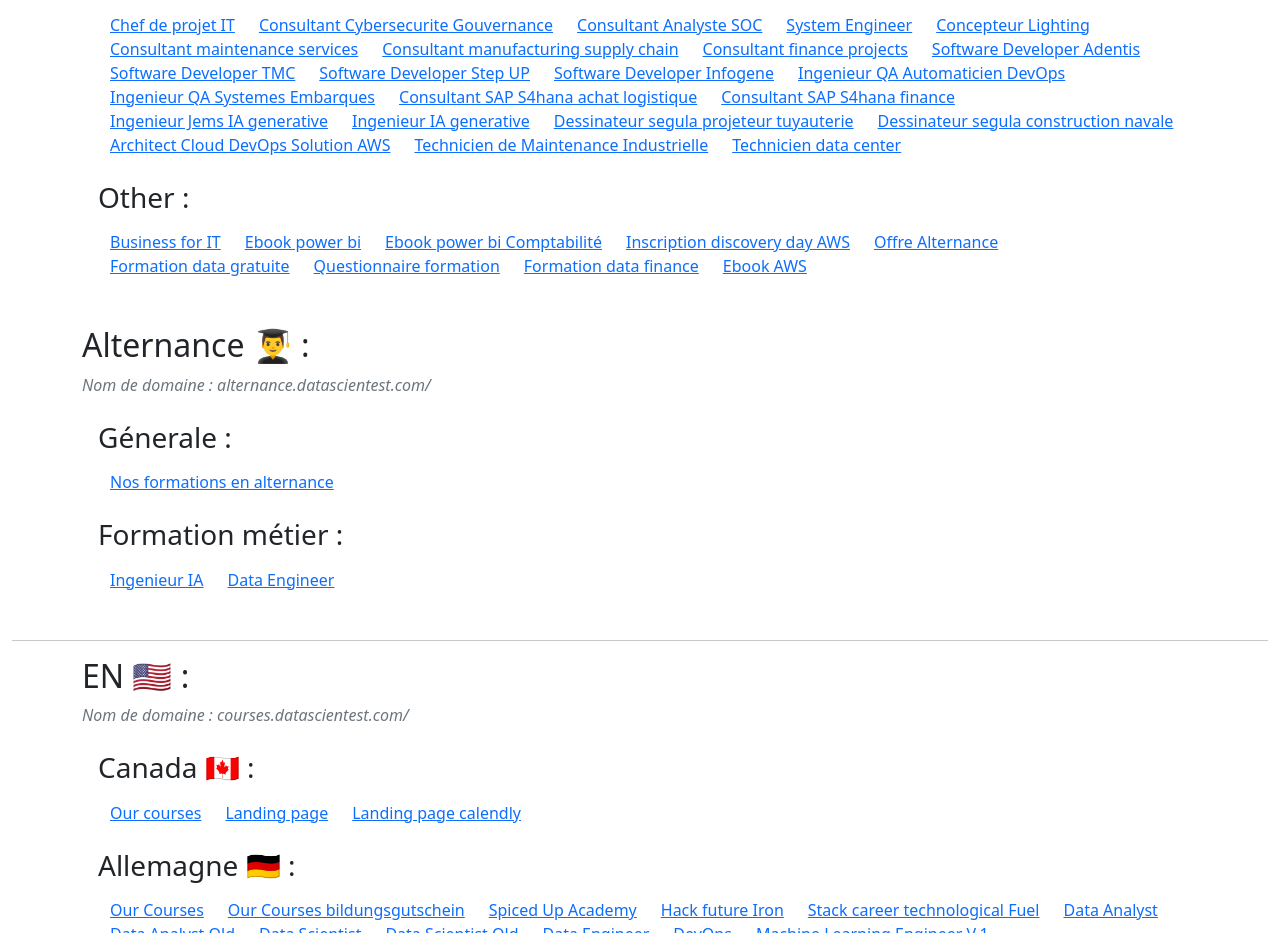
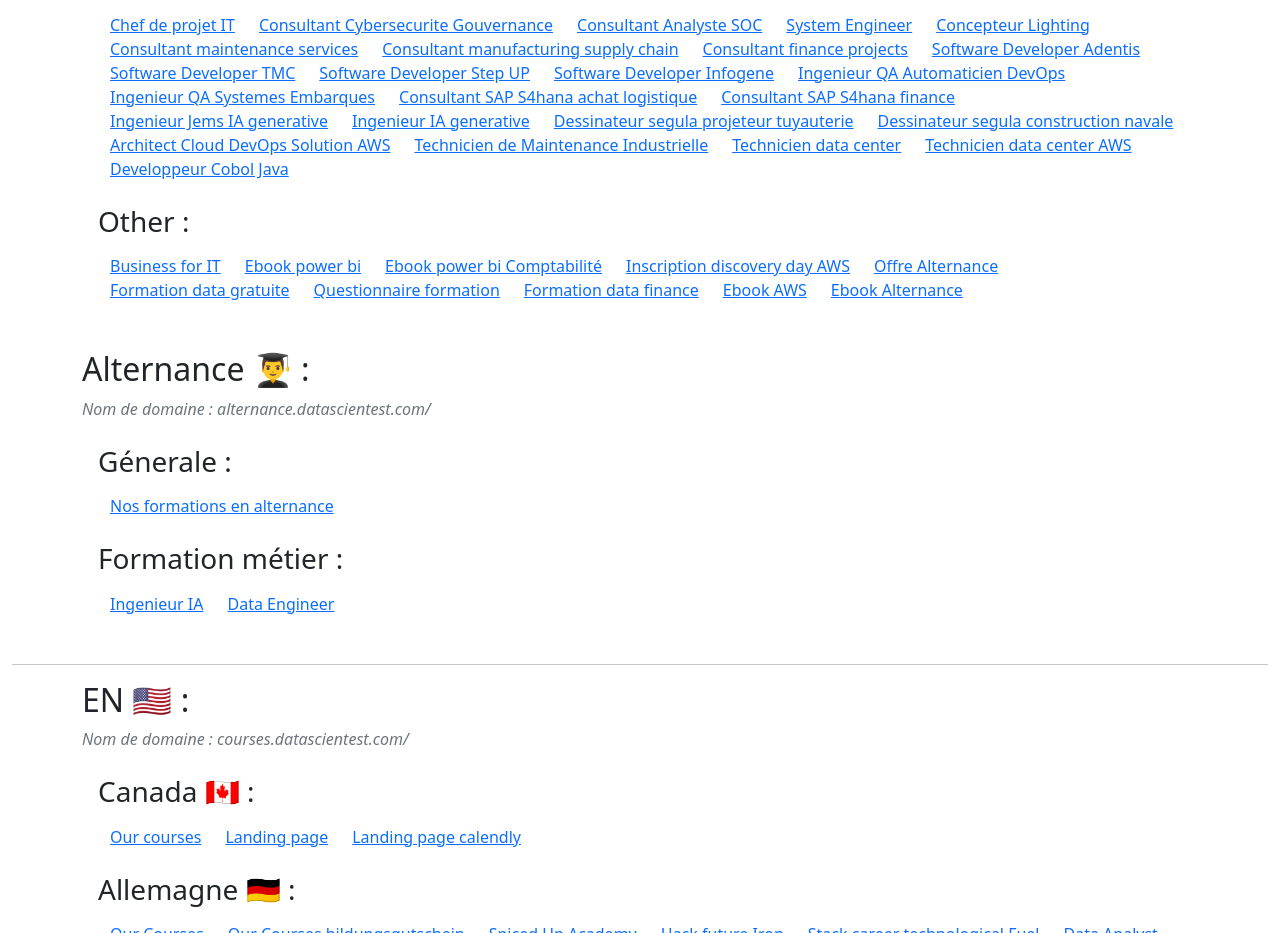
Before and after one commit to Mike71021/landing-page-list, a plain HTML site: page index.html in a window 1280 px wide. Shown: the part 1366-2299 px from the top of the page. Drawn offline with nearby package versions, Linux system fonts and the light colour scheme.

Commit message:
Add news Lps

```diff
--- a/index.html
+++ b/index.html
@@ -486,6 +486,16 @@
                             Technicien data center
                         </a>
                     </div>
+                    <div class="w-auto">
+                        <a href="https://formation.datascientest.com/technicien-data-center-aws-poei" target="_blank">
+                            Technicien data center AWS
+                        </a>
+                    </div>
+                    <div class="w-auto">
+                        <a href="https://formation.datascientest.com/developpeur-cobol-java-poei" target="_blank">
+                            Developpeur Cobol Java
+                        </a>
+                    </div>
                 </div>
             </div>
             <div class="mt-4 ms-3">
@@ -534,6 +544,11 @@
                     <div class="w-auto">
                         <a href="https://formation.datascientest.com/ebook-aws" target="_blank">
                             Ebook AWS
+                        </a>
+                    </div>
+                    <div class="w-auto">
+                        <a href="https://formation.datascientest.com/ebook-alternance" target="_blank">
+                            Ebook Alternance
                         </a>
                     </div>
                 </div>
```
